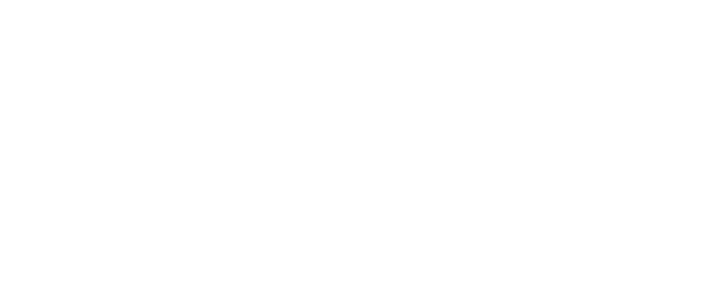
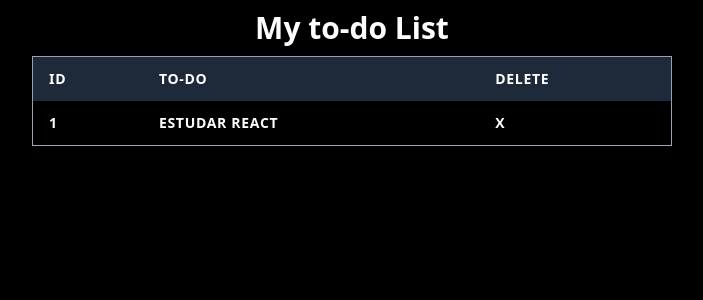
Before and after one commit to Matheusy1997/my-to-do-list, a Next.js app: page / in a window 1280 px wide. Shown: the top 300 px of the page, without its empty margins (288-991 px from the left). Built offline with nearby package versions, Linux system fonts and the light colour scheme.

Commit message:
criação do componente input e estilização da tabela

```diff
--- /dev/null
+++ b/components/Input.tsx
@@ -0,0 +1,14 @@
+interface InputProps{
+    onClick: () => void
+    onChange: () => void
+}
+
+export function Input({onClick, onChange} : InputProps) {
+    return(
+        <div>
+            <input type="number" placeholder="ID" min={0}  required onChange={onChange}/>
+            <input type="text" placeholder="To-do" required onChange={onChange}/>
+            <button onClick={onClick}>Save</button>
+        </div>
+    )
+}
--- a/src/app/page.tsx
+++ b/src/app/page.tsx
@@ -1,9 +1,32 @@
-import Image from "next/image";
 
 export default function Home() {
   return (
-    <div>
-
-    </div>
+    <main className="h-screen w-screen flex flex-col items-center text-white bg-black">
+      <h1 className="text-3xl font-bold my-2.5">My to-do List</h1>
+      <section className="w-2/4 ">
+        <table className="table-auto border border-gray-400 w-full">
+          <thead className="bg-gray-800 text-white">
+            <tr>
+              <th className="py-3 px-4 text-left text-sm font-semibold uppercase tracking-wider">
+                ID
+              </th>
+              <th className="py-3 px-4 text-left text-sm font-semibold uppercase tracking-wider">
+                To-do
+              </th>
+              <th className="py-3 px-4 text-left text-sm font-semibold uppercase tracking-wider">
+                Delete
+              </th>
+            </tr>
+          </thead>
+          <tbody>
+            <tr>
+              <td className="py-3 px-4 text-left text-sm font-semibold uppercase tracking-wider">1</td>
+              <td className="py-3 px-4 text-left text-sm font-semibold uppercase tracking-wider">Estudar React</td>
+              <td className="py-3 px-4 text-left text-sm font-semibold uppercase tracking-wider">X</td>
+            </tr>
+          </tbody>
+        </table>
+      </section>
+    </main>
   );
 }
```
